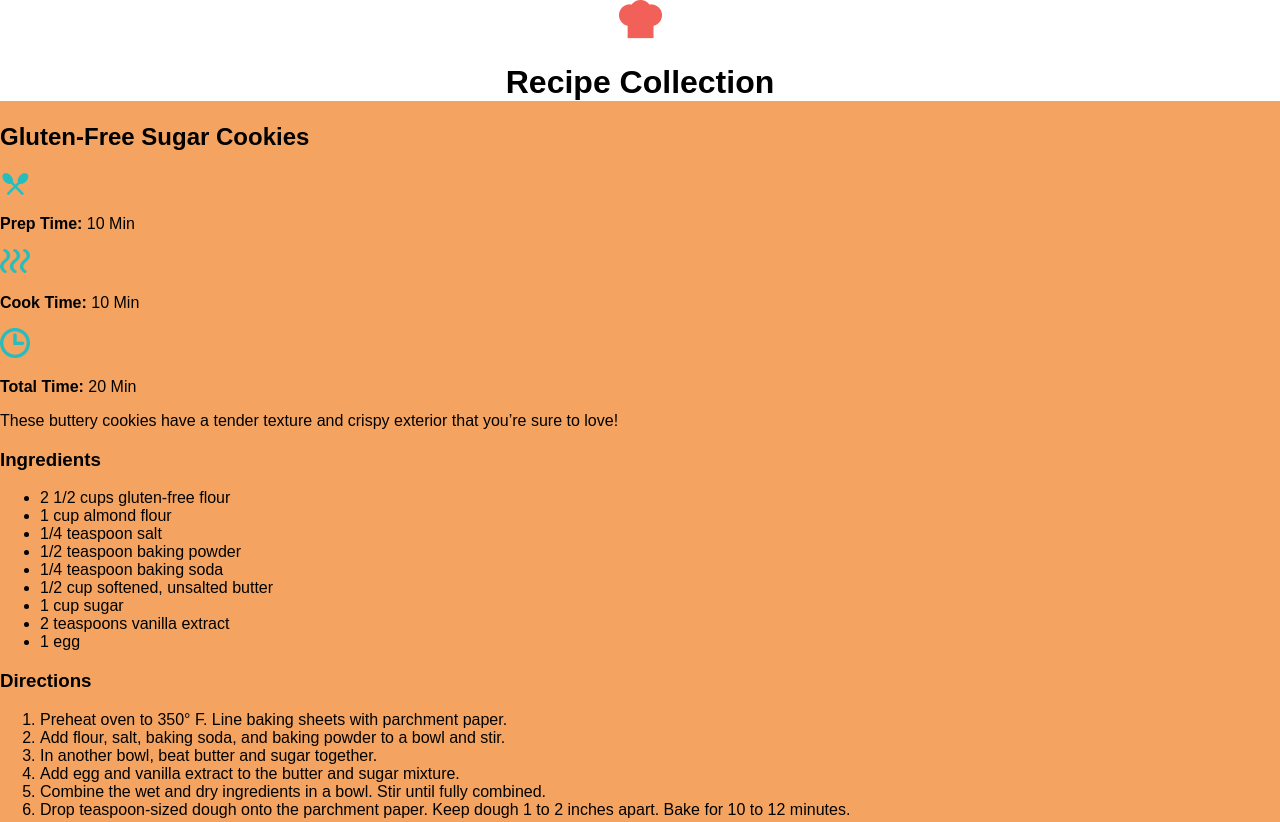
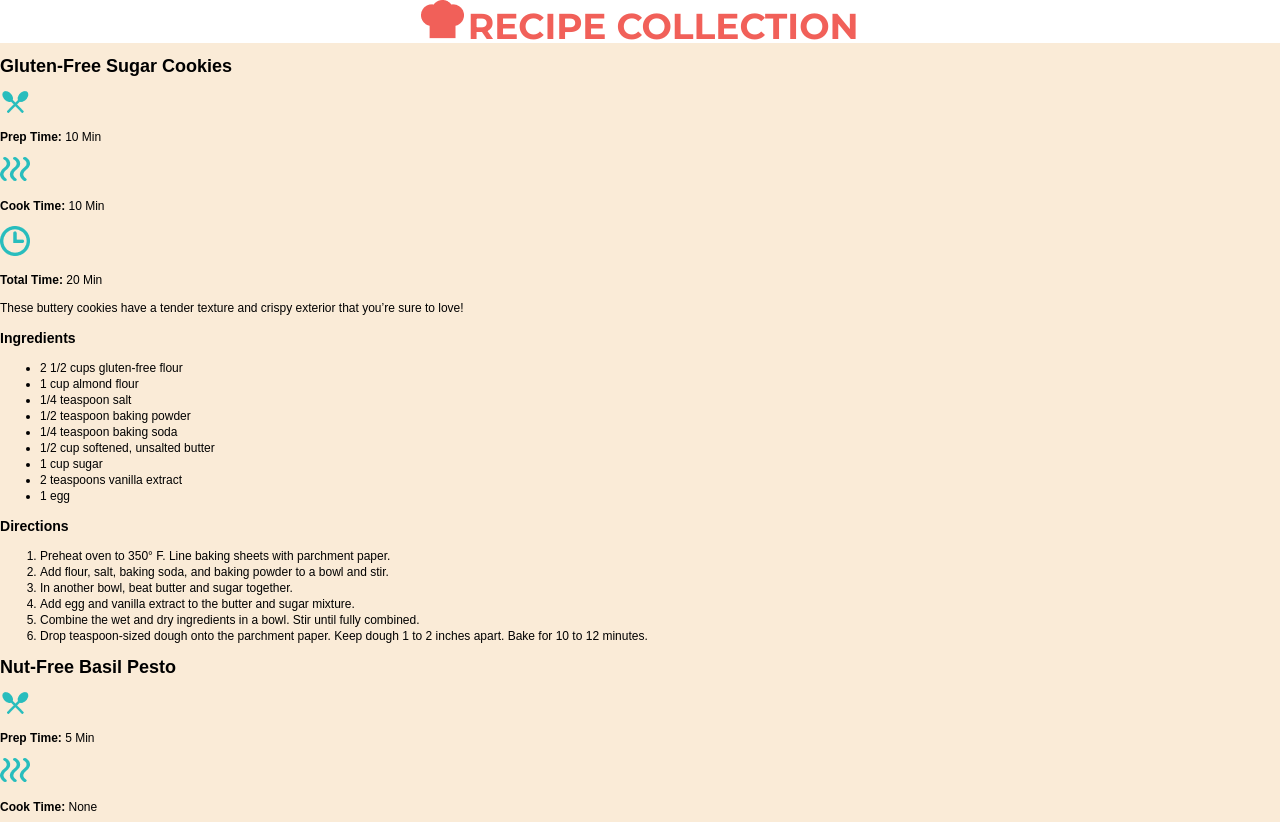
Before and after one commit to jjackson112/bonus-recipe-card, a plain HTML site: page index.html in a window 1280 px wide. Shown: the top 822 px of the page. Drawn offline with Linux system fonts and the light colour scheme.

Commit message:
Header + h1 styles

```diff
--- a/css/style.css
+++ b/css/style.css
@@ -1,7 +1,10 @@
 /* Global Styles */
 
 body {
-    background: sandybrown;
+    background: antiquewhite;
+    font-family: Arial, Helvetica, sans-serif;
+    font-size: 12px;
+    line-height: 16px;
 }
 
 /* Header Styles */
@@ -10,3 +13,13 @@ header {
     background-color: #ffffff;
     text-align: center;
 }
+
+h1 {
+    display: inline;
+    font-family: 'Montserrat', sans-serif;
+    font-size: 36px;
+    padding: 30px 0px;
+    color: #F16059;
+    text-transform: uppercase;
+    margin: 0;
+}
--- a/index.html
+++ b/index.html
@@ -8,8 +8,8 @@
     <link rel="preconnect" href="https://fonts.gstatic.com" crossorigin>
     <link href="https://fonts.googleapis.com/css2?family=Montserrat:wght@700&family=Open+Sans&display=swap"
         rel="stylesheet">
-    <link rel="stylesheet" href="/css/normalize.css">
-    <link rel="stylesheet" href="/css/style.css">
+    <link rel="stylesheet" href="css/normalize.css">
+    <link rel="stylesheet" href="css/style.css">
 </head>
 
 <body>
```
